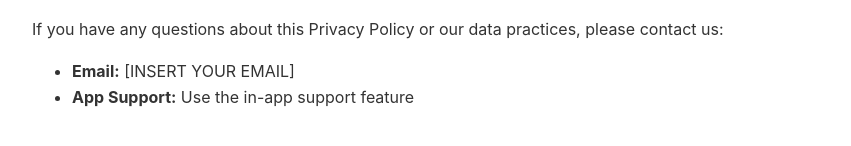
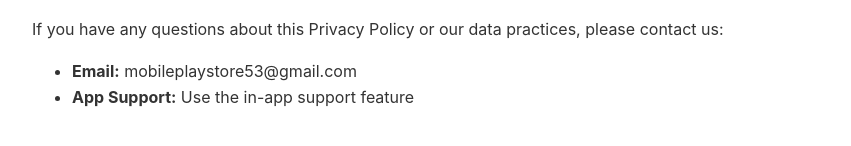
Before and after one commit to mobileplaystore53-rgb/zipmate-privacy, a plain HTML site: page privacy-policy-template.html in a window 1280 px wide. Shown: the part 3482-3628 px from the top of the page, without its empty margins (208-1059 px from the left). Drawn offline with Linux system fonts and the light colour scheme.

Commit message:
Update privacy-policy-template.html

```diff
--- a/privacy-policy-template.html
+++ b/privacy-policy-template.html
@@ -143,7 +143,7 @@
     <h2>10. Contact Us</h2>
     <p>If you have any questions about this Privacy Policy or our data practices, please contact us:</p>
     <ul>
-        <li><strong>Email:</strong> [INSERT YOUR EMAIL]</li>
+        <li><strong>Email:</strong> mobileplaystore53@gmail.com </li>
         <li><strong>App Support:</strong> Use the in-app support feature</li>
     </ul>
 
```
